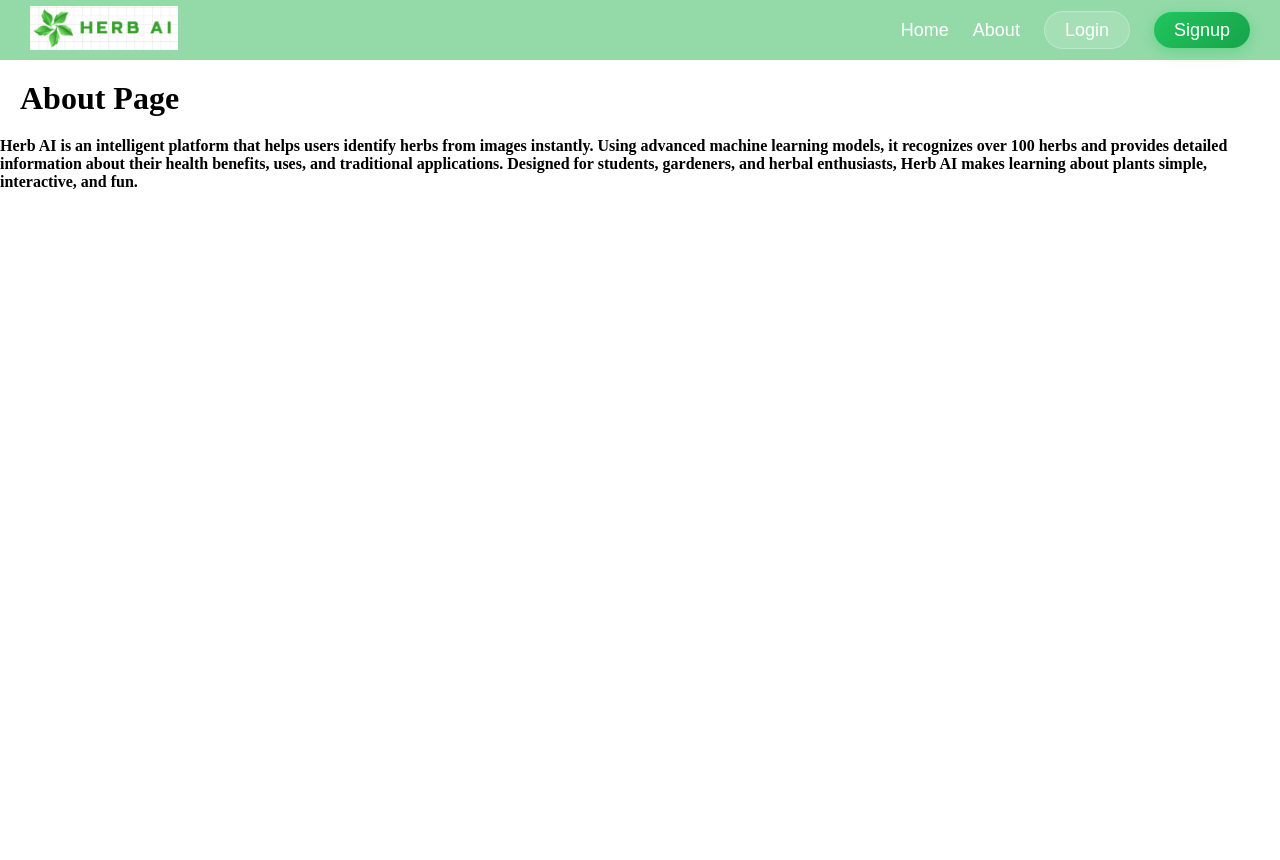
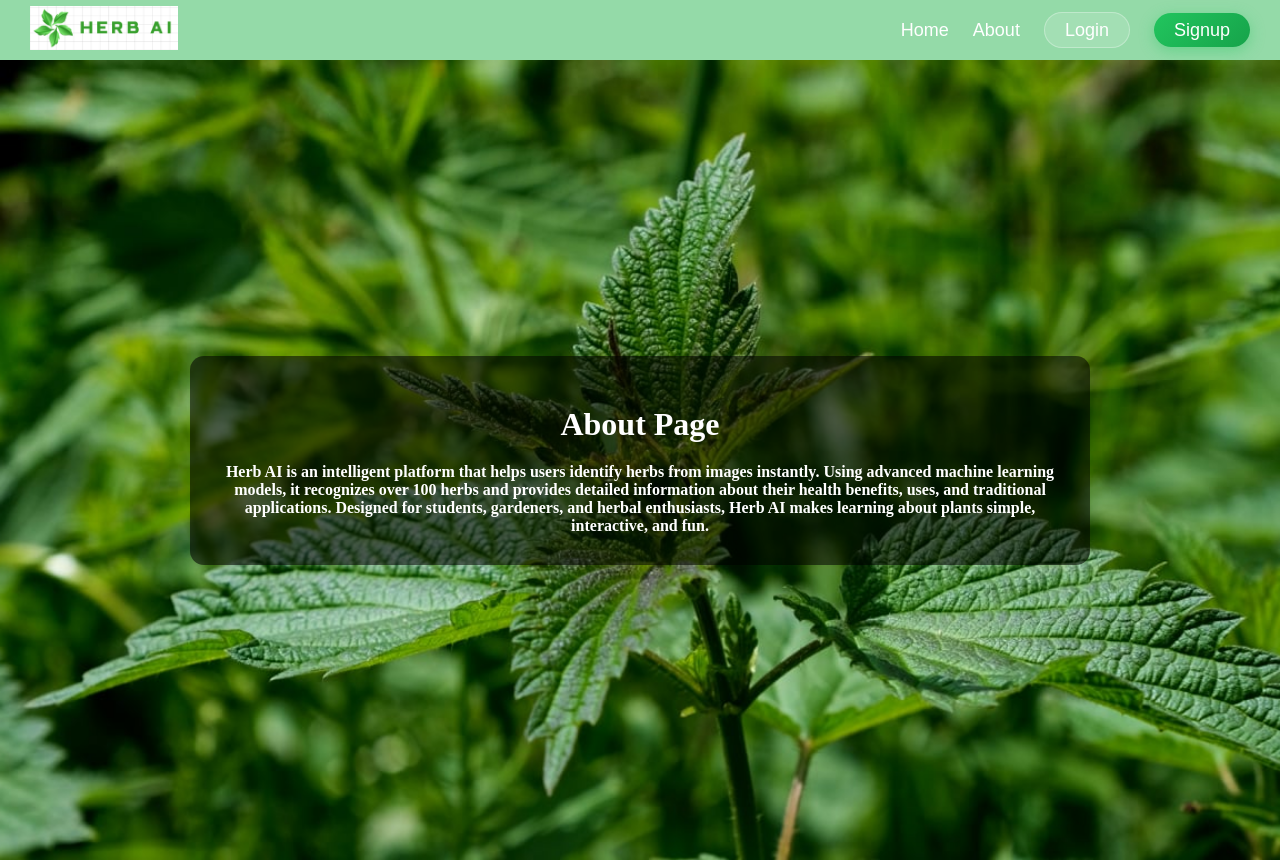
Before and after one commit to Tawab44/myherb, a React (Vite) app in the folder Frontend/: page /about in a window 1280 px wide. Before the commit the page ends 800 px from the top, so only its background shows below. Built offline with nearby package versions, Linux system fonts and the light colour scheme.

Commit message:
vgardenBackend

```diff
--- a/Frontend/src/components/Navbar.jsx
+++ b/Frontend/src/components/Navbar.jsx
@@ -25,14 +25,19 @@ const Navbar = () => {
 
         {token ? (
           <>
-            <li><Link to="/Vgarden">VGarden</Link></li>
+            <li>
+  <Link to="/Vgarden" className="nav-btn vgarden-btn">
+    VGarden
+  </Link>
+          </li>
             <li>
               <button
-                onClick={handleLogout}
-                className="logout-btn"
-              >
-                Logout
-              </button>
+  onClick={handleLogout}
+  className="nav-btn logout-btn"
+         >
+            Logout
+             </button>
+
             </li>
           </>
         ) : (
--- a/Frontend/src/pages/About.jsx
+++ b/Frontend/src/pages/About.jsx
@@ -1,8 +1,31 @@
+import aboutBg from "../assets/herbbg.jpg";
+
 const About = () => {
   return (
-  <div>
+     <div
+      style={{
+        minHeight: "100vh",
+        background: `url(${aboutBg}) no-repeat center center`,
+        backgroundSize: "cover",
+        padding: "80px 20px",
+        display: "flex",
+        justifyContent: "center",
+        alignItems: "center",
+      }}
+    >
+  <div
+  style={{
+          maxWidth: "900px",
+          background: "rgba(0,0,0,0.55)",
+          color: "white",
+          padding: "30px",
+          borderRadius: "14px",
+          textAlign: "center",
+        }}
+      >
   <h1 style={{ padding: "20px" }}>About Page</h1>
 <h4>Herb AI is an intelligent platform that helps users identify herbs from images instantly. Using advanced machine learning models, it recognizes over 100 herbs and provides detailed information about their health benefits, uses, and traditional applications. Designed for students, gardeners, and herbal enthusiasts, Herb AI makes learning about plants simple, interactive, and fun.</h4>
+</div>
 </div>
 );
 };
--- a/Frontend/src/pages/Home.jsx
+++ b/Frontend/src/pages/Home.jsx
@@ -106,9 +106,10 @@ const Home = () => {
               cursor: "pointer",
               display: "inline-block",
               fontWeight: "bold",
+              fontFamily: "'Poppins', sans-serif",
             }}
           >
-            📤 Upload Plant Image
+             Upload Plant Image 📤
           </label>
 
           <input
@@ -132,6 +133,7 @@ const Home = () => {
               borderRadius: "8px",
               cursor: "pointer",
               fontSize: "16px",
+              fontFamily: "'Poppins', sans-serif",
             }}
             disabled={loading}
           >
@@ -186,8 +188,10 @@ const Home = () => {
             Error: {prediction.error}
           </div>
         )}
+
       </div>
     </div>
+
   );
 };
 
--- a/Frontend/src/pages/Login.jsx
+++ b/Frontend/src/pages/Login.jsx
@@ -5,6 +5,7 @@ import "../styles/auth.css";
 const Login = () => {
   const [email, setEmail] = useState("");
   const [password, setPassword] = useState("");
+  const [showPassword, setShowPassword] = useState(false);
   const [error, setError] = useState("");
   const navigate = useNavigate();
 
@@ -44,9 +45,10 @@ const Login = () => {
   };
 
   return (
-    <div className="auth-container">
+    <div className="auth-container login-bg">
+
       <div className="auth-card">
-        <h2>Login</h2>
+        <h2 style={{fontFamily: "'Poppins', sans-serif",}}>Login</h2>
 
         <form onSubmit={handleSubmit}>
           <input
@@ -56,12 +58,21 @@ const Login = () => {
             onChange={(e) => setEmail(e.target.value)}
           />
 
-          <input
-            type="password"
-            placeholder="Password"
-            value={password}
-            onChange={(e) => setPassword(e.target.value)}
-          />
+          <div className="password-field">
+            <input
+              type={showPassword ? "text" : "password"}
+              placeholder="Password"
+              value={password}
+              onChange={(e) => setPassword(e.target.value)}
+            />
+
+            <span
+              className="toggle-eye"
+              onClick={() => setShowPassword(!showPassword)}
+            >
+              {showPassword ? "🔐" : "👁️‍🗨️"}
+            </span>
+          </div>
 
           {error && <p style={{ color: "red" }}>{error}</p>}
 
--- a/Frontend/src/pages/Signup.jsx
+++ b/Frontend/src/pages/Signup.jsx
@@ -77,9 +77,10 @@ const Signup = () => {
   };
 
   return (
-    <div className="auth-container">
+    <div className="auth-container signup-bg">
+
       <div className="auth-card">
-        <h2>Create Account</h2>
+        <h2 style={{fontFamily: "'Poppins', sans-serif",}}>Create Account</h2>
 
         <form onSubmit={handleSubmit}>
           <input
--- a/Frontend/src/styles/auth.css
+++ b/Frontend/src/styles/auth.css
@@ -7,7 +7,7 @@
 }
 
 .auth-card {
-  background: white;
+  background: rgba(255, 255, 255, 0.8);
   padding: 30px;
   width: 350px;
   border-radius: 12px;
@@ -70,10 +70,18 @@
 .toggle-eye {
   position: absolute;
   right: 12px;
-  top: 50%;
+  top: 30%;
   transform: translateY(-50%);
   cursor: pointer;
-  font-size: 14px;
+  font-size: 30px;
   color: #166534;
   user-select: none;
 }
+.login-bg {
+  background: url("../assets/herbbg.jpg") no-repeat center center;
+  background-size: cover;
+}
+.signup-bg {
+  background: url("../assets/mist2.gif") no-repeat center center;
+  background-size: cover;
+}
--- a/Frontend/src/styles/navbar.css
+++ b/Frontend/src/styles/navbar.css
@@ -33,6 +33,7 @@
   list-style: none;
   display: flex;
   gap: 24px;
+  align-items: center;
 }
 
 .nav-links a {
@@ -70,6 +71,11 @@
   border-radius: 900px;
   font-weight: 500;
   transition: all 0.3s ease;
+
+  display: inline-flex;        /* 👈 normalize */
+  align-items: center;         /* 👈 vertical centering */
+  justify-content: center;
+  line-height: 1;
 }
 
 /* Login button (glass style) */
@@ -94,3 +100,34 @@
   transform: translateY(-2px);
   box-shadow: 0 6px 20px rgba(34, 197, 94, 0.6);
 }
+
+/* VGarden button (light green) */
+.vgarden-btn {
+  background: rgba(44, 170, 88, 0.85); /* light green */
+  color: #14532d;
+  border: 1px solid rgba(34, 197, 94, 0.6);
+}
+
+.vgarden-btn:hover {
+  background: rgba(34, 197, 94, 0.95);
+  color: white;
+  transform: translateY(-2px);
+  box-shadow: 0 6px 18px rgba(34, 197, 94, 0.5);
+}
+/* Logout button (red) */
+.logout-btn {
+  background: rgba(248, 113, 113, 0.9);
+  color: white;
+  border: 1px solid rgba(220, 38, 38, 0.7);
+  cursor: pointer;
+}
+
+.logout-btn:hover {
+  background: rgb(220, 38, 38);
+  transform: translateY(-2px);
+  box-shadow: 0 6px 18px rgba(198, 71, 71, 0.6);
+}
+
+.logout-btn:hover {
+  color: #000;
+}
```
